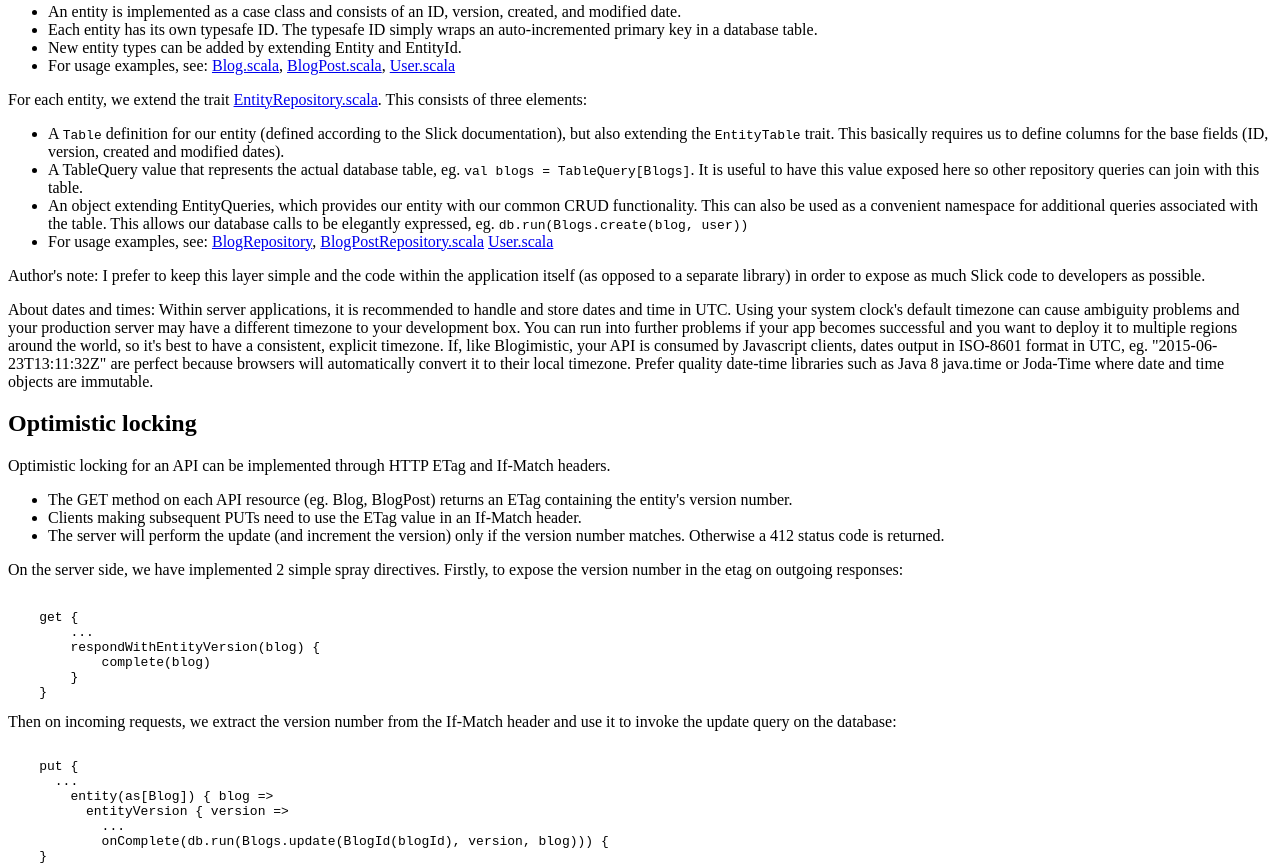
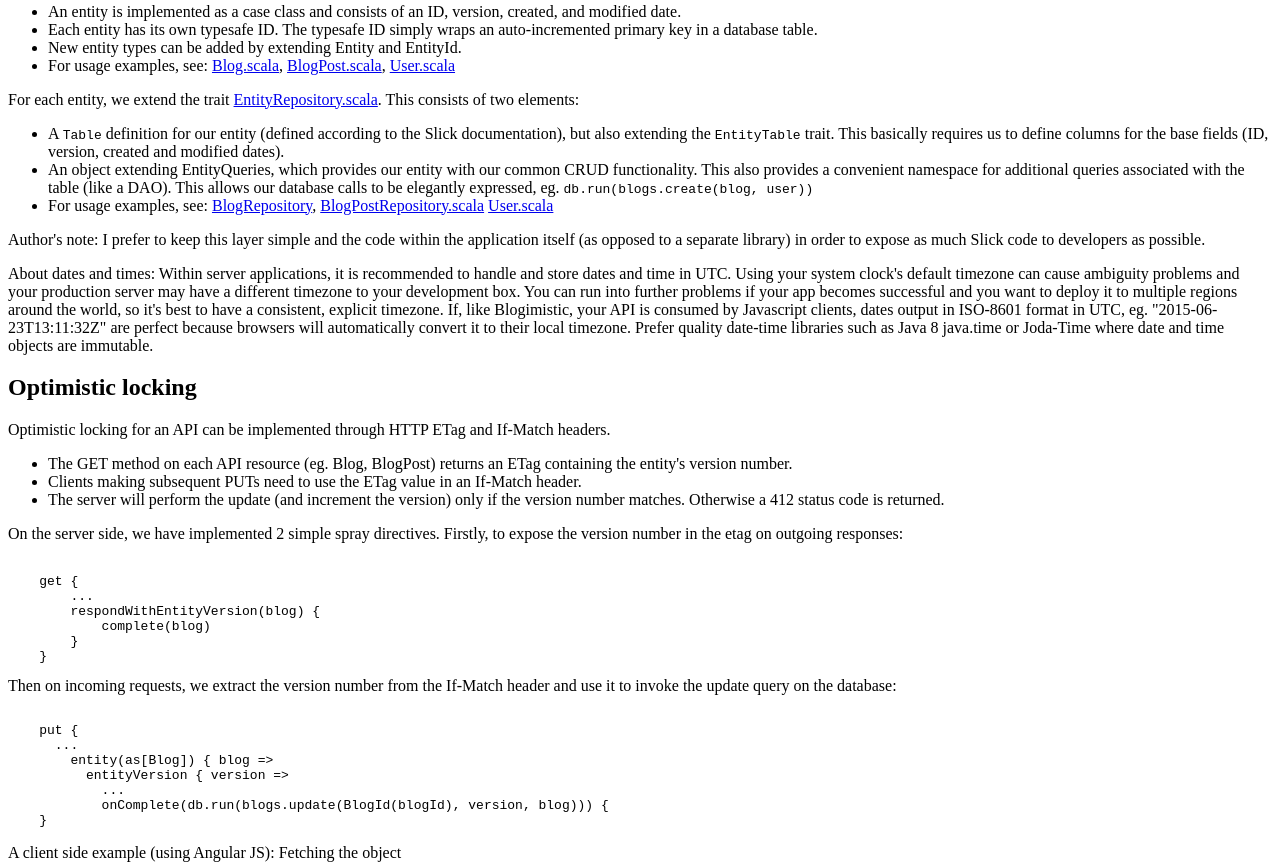
Before and after one commit to simple-machines/activator-blogimistic, a plain HTML site: page tutorial/index.html in a window 1280 px wide. Shown: the part 674-1541 px from the top of the page. Drawn offline with Linux system fonts and the light colour scheme.

Commit message:
Eliminate need for separate TableQuery vals

```diff
--- a/tutorial/index.html
+++ b/tutorial/index.html
@@ -68,16 +68,13 @@
 </p>
 <p>
     For each entity, we extend the trait <a class="shortcut" href="#code/src/main/scala/data/EntityRepository.scala">EntityRepository.scala</a>.
-    This consists of three elements:
+    This consists of two elements:
     <ul>
         <li>A <code>Table</code> definition for our entity (defined according to the Slick documentation), but also extending the <code>EntityTable</code> trait.
             This basically requires us to define columns for the base fields (ID, version, created and modified dates).</li>
-        <li>A TableQuery value that represents the actual database table, eg. <code>val blogs = TableQuery[Blogs]</code>.
-            It is useful to have this value exposed here so other repository queries can join with this table.
-        </li>
-        <li>An object extending EntityQueries, which provides our entity with our common CRUD functionality. This can also be used as
-            a convenient namespace for additional queries associated with the table. This allows our database calls to be elegantly expressed,
-            eg. <code>db.run(Blogs.create(blog, user))</code>
+        <li>An object extending EntityQueries, which provides our entity with our common CRUD functionality. This also provides
+            a convenient namespace for additional queries associated with the table (like a DAO).
+            This allows our database calls to be elegantly expressed, eg. <code>db.run(blogs.create(blog, user))</code>
         </li>
         <li>For usage examples, see: <a class="shortcut" href="#code/src/main/scala/data/impl/BlogRepository.scala">BlogRepository</a>,
             <a class="shortcut" href="#code/src/main/scala/model/impl/BlogPostRepository.scala">BlogPostRepository.scala</a>
@@ -128,7 +125,7 @@
         entity(as[Blog]) { blog =>
           entityVersion { version =>
             ...
-            onComplete(db.run(Blogs.update(BlogId(blogId), version, blog))) {
+            onComplete(db.run(blogs.update(BlogId(blogId), version, blog))) {
     }
 </code></pre>
 </p>
@@ -224,7 +221,7 @@
     <p>Using Spray's FutureDirectives, we can write our own directive that authorizes on our Future result:
 <pre><code>
     def checkBlogAccess(userId: UserId, blogId: BlogId): Directive0 =
-        onSuccess(db.run(BlogRoles.hasAccess(userId, blogId))).flatMap(authorize(_))
+        onSuccess(db.run(blogRoles.hasAccess(userId, blogId))).flatMap(authorize(_))
 </code></pre>
     </p>
 </div>
```
Also changed, not shown: 18 other files.
